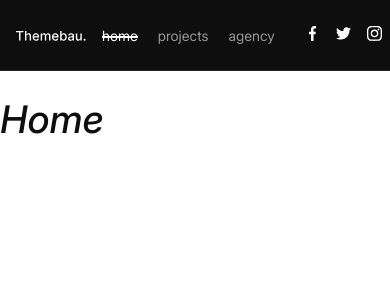
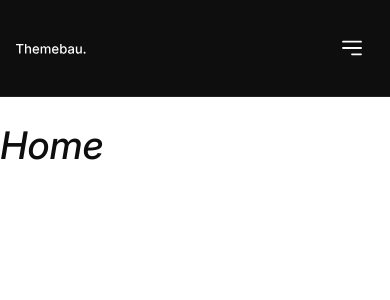
Before and after one commit to ViktorovVik/themebau-website, a React (Vite) app: page / in a window 390 px wide. Shown: the top 300 px of the page. Built offline with nearby package versions, Linux system fonts and the light colour scheme.

Commit message:
feat: add header adaptive and mobile menu (#7)

```diff
--- /dev/null
+++ b/src/widgets/Header/ui/BurgerButton/BurgerButton.module.scss
@@ -0,0 +1,46 @@
+@use '@/app/styles/helpers' as *;
+
+.burgerButton {
+  position: relative;
+  z-index: 100;
+  display: inline-flex;
+  justify-content: center;
+  align-items: center;
+  width: 44px;
+  height: 44px;
+  padding: 0;
+  background-color: transparent;
+  color: var(--color-white);
+  border: none;
+}
+
+.line {
+  fill: none;
+  stroke: currentColor;
+  stroke-width: 6;
+  stroke-linecap: round;
+  stroke-dasharray: 60 207;
+  transition:
+    stroke-dasharray 0.4s cubic-bezier(0.4, 0, 0.2, 1),
+    stroke-dashoffset 0.4s cubic-bezier(0.4, 0, 0.2, 1);
+}
+
+.line2 {
+  stroke-dasharray: 60 60;
+}
+
+.burgerButton:not(.open) .line3 {
+  stroke-dasharray: 30 207;
+  stroke-dashoffset: -30;
+}
+
+.open {
+  .line {
+    stroke-dasharray: 90 207;
+    stroke-dashoffset: -134;
+  }
+  .line2 {
+    stroke-dasharray: 1 60;
+    stroke-dashoffset: -30;
+  }
+}
--- /dev/null
+++ b/src/widgets/Header/ui/BurgerButton/BurgerButton.tsx
@@ -0,0 +1,40 @@
+import type { ComponentPropsWithoutRef } from 'react';
+import cn from 'clsx';
+import styles from './BurgerButton.module.scss';
+
+interface BurgerButtonProps extends ComponentPropsWithoutRef<'button'> {
+  className?: string;
+  isOpen: boolean;
+  toggleBurgerMenu: () => void;
+}
+
+export const BurgerButton = ({
+  className,
+  isOpen,
+  toggleBurgerMenu,
+  ...props
+}: BurgerButtonProps) => {
+  return (
+    <button
+      className={cn(styles.burgerButton, isOpen && styles.open, className)}
+      type="button"
+      aria-label="Open menu"
+      title="Open menu"
+      aria-expanded={isOpen}
+      onClick={toggleBurgerMenu}
+      {...props}
+    >
+      <svg width="30" height="30" viewBox="0 0 100 100">
+        <path
+          className={styles.line}
+          d="M 20,29.000046 H 80.000231 C 80.000231,29.000046 94.498839,28.817352 94.532987,66.711331 94.543142,77.980673 90.966081,81.670246 85.259173,81.668997 79.552261,81.667751 75.000211,74.999942 75.000211,74.999942 L 25.000021,25.000058"
+        />
+        <path className={cn(styles.line, styles.line2)} d="M 20,50 H 80" />
+        <path
+          className={cn(styles.line, styles.line3)}
+          d="M 20,70.999954 H 80.000231 C 80.000231,70.999954 94.498839,71.182648 94.532987,33.288669 94.543142,22.019327 90.966081,18.329754 85.259173,18.331003 79.552261,18.332249 75.000211,25.000058 75.000211,25.000058 L 25.000021,74.999942"
+        />
+      </svg>
+    </button>
+  );
+};
--- a/src/widgets/Header/ui/Header.module.scss
+++ b/src/widgets/Header/ui/Header.module.scss
@@ -28,17 +28,51 @@
   column-gap: 16px;
 }
 
+.overlay {
+  @include mobile-above {
+    display: contents;
+  }
+
+  @include mobile {
+    position: fixed;
+    inset: 0;
+    display: flex;
+    justify-content: center;
+    width: 100%;
+    height: 100%;
+    padding: 20px;
+    color: var(--color-white);
+    background-color: var(--color-dark);
+    opacity: 0;
+    visibility: hidden;
+    transition:
+      opacity var(--transition-duration-longer),
+      visibility var(--transition-duration-longer);
+  }
+}
+
 .contentWrapper {
   display: flex;
   align-items: center;
   justify-content: space-between;
   column-gap: fluid-to-laptop(60, 30);
+  overflow-y: auto;
+
+  @include mobile {
+    flex-direction: column-reverse;
+    justify-content: center;
+    row-gap: 50px;
+  }
 }
 
 .navList {
   display: flex;
   align-items: center;
   column-gap: fluid-to-laptop(40, 20);
+
+  @include mobile {
+    flex-wrap: wrap;
+  }
 }
 
 .link {
@@ -63,6 +97,10 @@
       right: 0;
     }
   }
+
+  @include mobile {
+    font-size: 20px;
+  }
 }
 
 .active {
@@ -71,4 +109,17 @@
   &::after {
     right: 0;
   }
+
+  @include mobile {
+    &::after {
+      right: 100%;
+    }
+  }
 }
+
+.open {
+  @include mobile {
+    opacity: 1;
+    visibility: visible;
+  }
+}
--- a/src/widgets/Header/ui/Header.tsx
+++ b/src/widgets/Header/ui/Header.tsx
@@ -1,14 +1,35 @@
+import { useEffect, useState } from 'react';
 import { NavLink } from 'react-router';
+import cn from 'clsx';
 import styles from './Header.module.scss';
 import { NAV_ITEMS } from '@/widgets/Header/config/navItems';
 import { Logo, Socials } from '@/shared/ui';
-import cn from 'clsx';
+import { BurgerButton } from '@/widgets/Header/ui/BurgerButton/BurgerButton.tsx';
 
 export const Header = () => {
+  const [isOpen, setIsOpen] = useState(false);
+
+  const toggleBurgerMenu = () => {
+    setIsOpen((prev) => !prev);
+  };
+
+  useEffect(() => {
+    if (isOpen) {
+      document.documentElement.classList.add('is-lock');
+    } else {
+      document.documentElement.classList.remove('is-lock');
+    }
+
+    return () => {
+      document.documentElement.classList.remove('is-lock');
+    };
+  }, [isOpen]);
+
   return (
     <header className={styles.header}>
       <div className={`${styles.headerInner}  container`}>
         <Logo />
+        <div className={cn(styles.overlay, isOpen && styles.open)}>
           <div className={styles.contentWrapper}>
             <nav>
               <ul className={styles.navList}>
@@ -29,6 +50,12 @@ export const Header = () => {
             <Socials />
           </div>
         </div>
+        <BurgerButton
+          className="visible-mobile"
+          isOpen={isOpen}
+          toggleBurgerMenu={toggleBurgerMenu}
+        />
+      </div>
     </header>
   );
 };
```
Also changed, not shown: src/widgets/Header/ui/BurgerButton/index.ts (added). Lines whose indentation alone changed are shown as unchanged.
